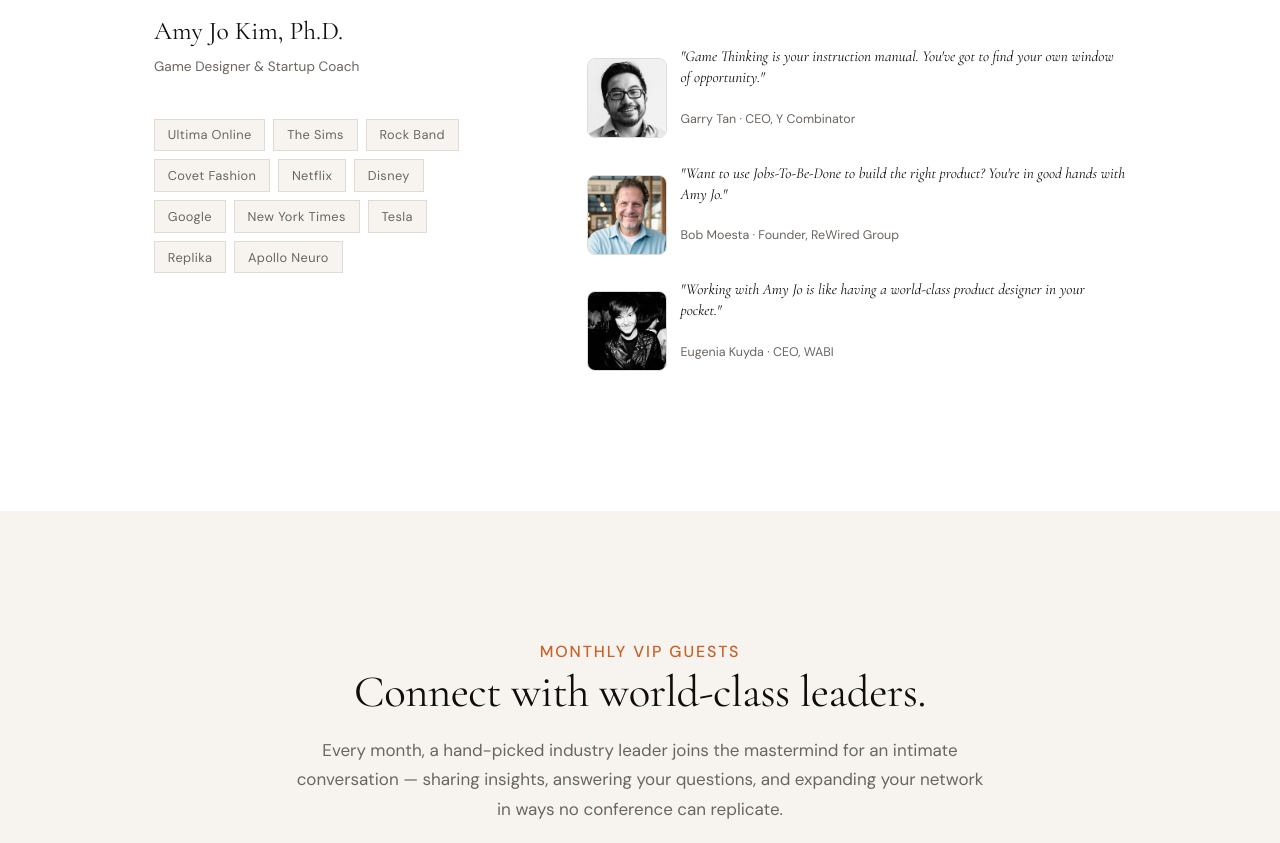
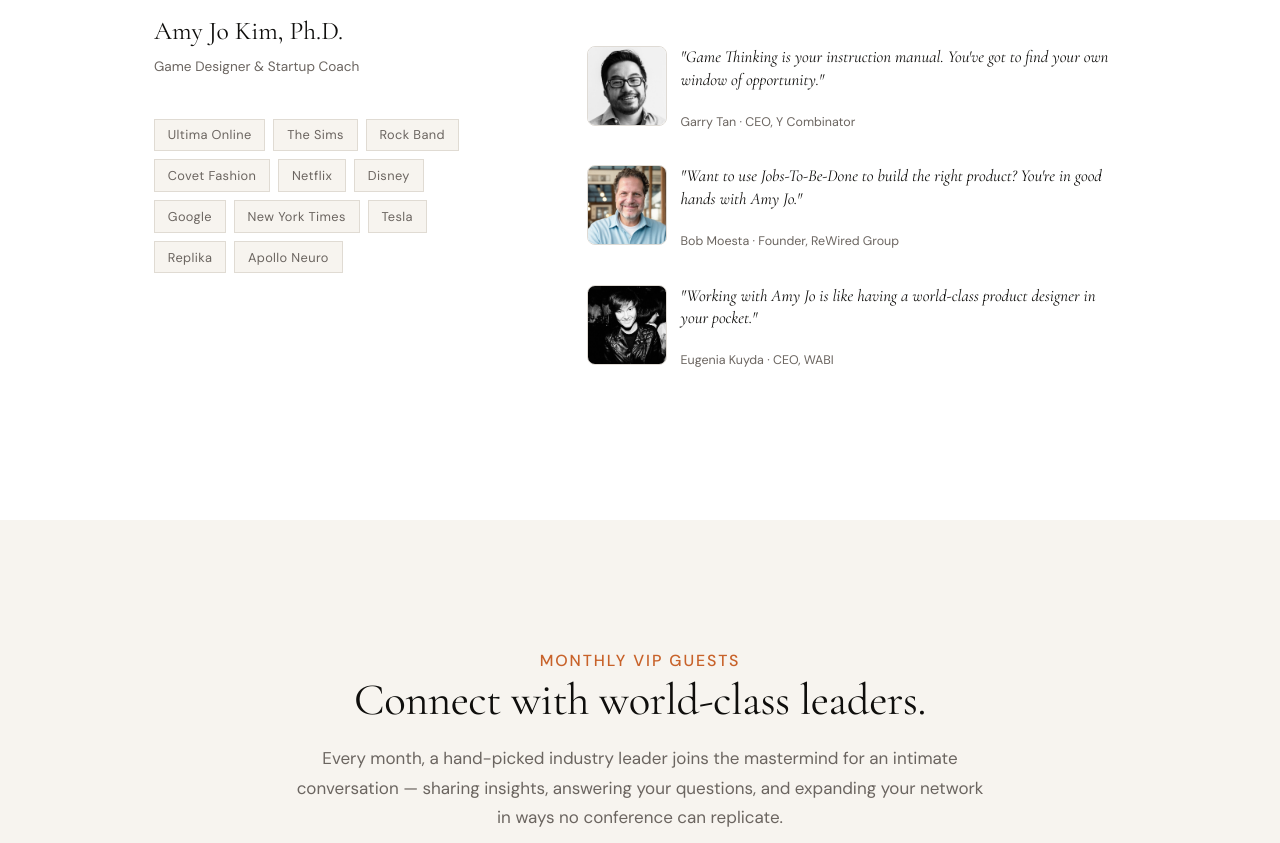
Before and after one commit to scottekim1/mastermind-page, a plain HTML site: page index.html in a window 1280 px wide. Shown: the part 5577-6420 px from the top of the page. Drawn offline with nearby package versions, Linux system fonts and the light colour scheme.

Commit message:
Update mastermind page

```diff
--- a/index.html
+++ b/index.html
@@ -1277,25 +1277,25 @@
         <p>In the mastermind, Amy Jo isn't a teacher. She's a co-thinker and pattern-matcher who has seen what works — and what fails — across hundreds of products and dozens of categories. She'll challenge your assumptions and sharpen your thinking.</p>
 
         <div style="margin-top: 2.5rem; display: flex; flex-direction: column; gap: 0.75rem;">
-          <div style="display: flex; align-items: center; gap: 0.85rem;">
+          <div style="display: flex; align-items: stretch; gap: 0.85rem;">
             <img src="garry-tan.jpeg" alt="Garry Tan" style="width:5rem;height:5rem;border-radius:8px;object-fit:cover;object-position:center top;flex-shrink:0;filter:grayscale(20%);border:1px solid var(--border);">
-            <div>
-              <p style="font-family: 'Cormorant Garamond', serif; font-style: italic; font-size: 0.95rem; color: var(--ink); line-height: 1.4;">"Game Thinking is your instruction manual. You've got to find your own window of opportunity."</p>
-              <p style="font-size: 0.78rem; color: var(--mid); margin-top: 0.15rem; font-style: normal;">Garry Tan · CEO, Y Combinator</p>
+            <div style="display:flex;flex-direction:column;justify-content:space-between;">
+              <p style="font-family: 'Cormorant Garamond', serif; font-style: italic; font-size: 1.05rem; color: var(--ink); line-height: 1.35;">"Game Thinking is your instruction manual. You've got to find your own window of opportunity."</p>
+              <p style="font-size: 0.78rem; color: var(--mid); margin-top: 0; font-style: normal;">Garry Tan · CEO, Y Combinator</p>
             </div>
           </div>
-          <div style="display: flex; align-items: center; gap: 0.85rem;">
+          <div style="display: flex; align-items: stretch; gap: 0.85rem;">
             <img src="bob-moesta.jpeg" alt="Bob Moesta" style="width:5rem;height:5rem;border-radius:8px;object-fit:cover;object-position:center top;flex-shrink:0;filter:grayscale(20%);border:1px solid var(--border);">
-            <div>
-              <p style="font-family: 'Cormorant Garamond', serif; font-style: italic; font-size: 0.95rem; color: var(--ink); line-height: 1.4;">"Want to use Jobs-To-Be-Done to build the right product? You're in good hands with Amy Jo."</p>
-              <p style="font-size: 0.78rem; color: var(--mid); margin-top: 0.15rem; font-style: normal;">Bob Moesta · Founder, ReWired Group</p>
+            <div style="display:flex;flex-direction:column;justify-content:space-between;">
+              <p style="font-family: 'Cormorant Garamond', serif; font-style: italic; font-size: 1.05rem; color: var(--ink); line-height: 1.35;">"Want to use Jobs-To-Be-Done to build the right product? You're in good hands with Amy Jo."</p>
+              <p style="font-size: 0.78rem; color: var(--mid); margin-top: 0; font-style: normal;">Bob Moesta · Founder, ReWired Group</p>
             </div>
           </div>
-          <div style="display: flex; align-items: center; gap: 0.85rem;">
+          <div style="display: flex; align-items: stretch; gap: 0.85rem;">
             <img src="eugenia-kudya.jpeg" alt="Eugenia Kuyda" style="width:5rem;height:5rem;border-radius:8px;object-fit:cover;object-position:center top;flex-shrink:0;filter:grayscale(20%);border:1px solid var(--border);">
-            <div>
-              <p style="font-family: 'Cormorant Garamond', serif; font-style: italic; font-size: 0.95rem; color: var(--ink); line-height: 1.4;">"Working with Amy Jo is like having a world-class product designer in your pocket."</p>
-              <p style="font-size: 0.78rem; color: var(--mid); margin-top: 0.15rem; font-style: normal;">Eugenia Kuyda · CEO, WABI</p>
+            <div style="display:flex;flex-direction:column;justify-content:space-between;">
+              <p style="font-family: 'Cormorant Garamond', serif; font-style: italic; font-size: 1.05rem; color: var(--ink); line-height: 1.35;">"Working with Amy Jo is like having a world-class product designer in your pocket."</p>
+              <p style="font-size: 0.78rem; color: var(--mid); margin-top: 0; font-style: normal;">Eugenia Kuyda · CEO, WABI</p>
             </div>
           </div>
         </div>
```
